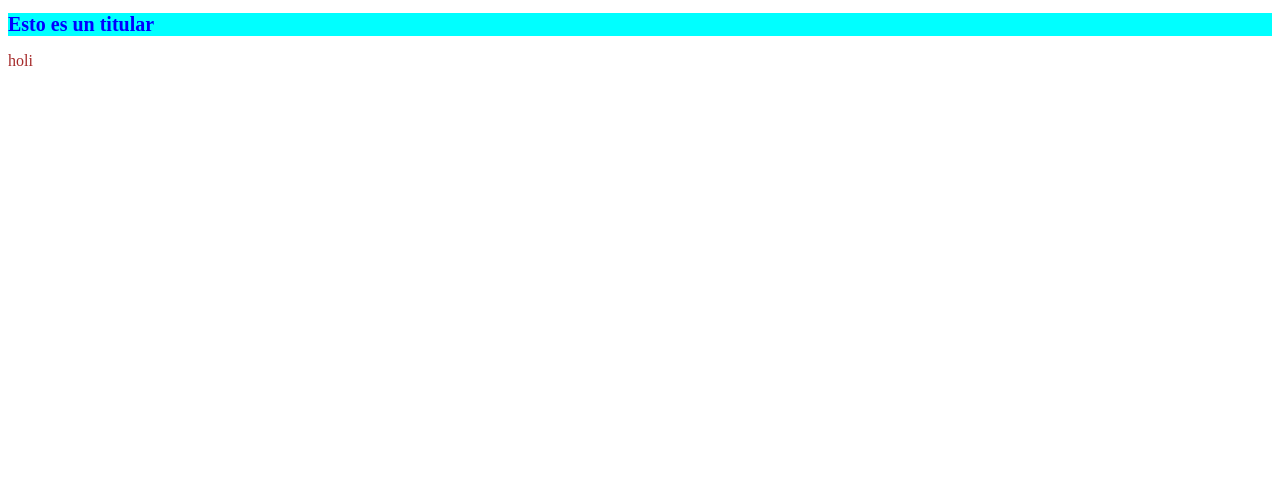
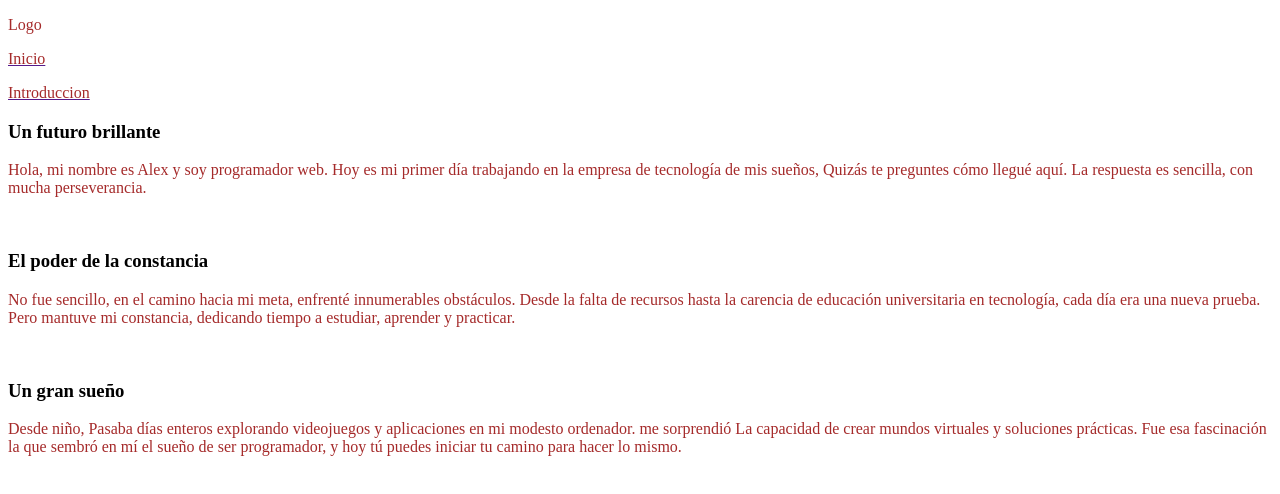
Before and after one commit to Leomilka97/CursoWebMHerrera, a plain HTML site: page CSS/index.html in a window 1280 px wide. Drawn offline with Linux system fonts and the light colour scheme.

Commit message:
actividad

```diff
--- a/CSS/index.html
+++ b/CSS/index.html
@@ -4,23 +4,70 @@
     <meta charset="UTF-8">
     <meta name="viewport" content="width=device-width, initial-scale=1.0">
     <title>Clase Introductoria</title>
-
-
-    <style>
-    h1 {
-        background-color: aqua;
-        font-size: 20px;
-    }
-
-</style>
 <link rel="stylesheet" href="./src/css/styles.css">
 </head>
 
+<body>
+    <!--  Barra de navegacion-->
+    <nav>
+        <!-- Contenido a la izquierda-->
+        <div>
 
-<body>
-      <!-- ccs-->
-       <h1 style="color: blue;">Esto es un titular</h1>
-    <!-- como esta forma no es funcional vamos con el css en bloque-->
-     <p>holi</p>
+                <p>Logo</p>
+
+
+        </div>
+        <!-- Contenido a la derecha-->
+        <div>
+            <a href="" class="enlace" id="Inicio">
+                <p>Inicio</p>
+            </a>
+            <a href="" class="enlace" id="Intro">
+                <p>Introduccion</p>
+            </a>
+        </div>
+    </nav>
+    <main>
+        <section>
+            <div>
+
+                <h3>Un futuro brillante</h3>
+                <p>
+
+                    Hola, mi nombre es Alex y soy programador web.
+                    Hoy es mi primer día trabajando en la empresa de tecnología de mis sueños,
+                    Quizás te preguntes cómo llegué aquí. La respuesta es sencilla, con mucha perseverancia.
+                </p>
+
+            </div>
+            <div>
+                <img src="" alt="">
+            </div>
+            <div>
+                <h3>El poder de la constancia</h3>
+                <p>
+                    No fue sencillo, en el camino hacia mi meta, enfrenté innumerables obstáculos.
+                    Desde la falta de recursos hasta la carencia de educación universitaria en tecnología,
+                    cada día era una nueva prueba. Pero mantuve mi constancia, dedicando tiempo a estudiar,
+                    aprender y practicar.
+                </p>
+            </div>
+            <div>
+                <img src="" alt="">
+            </div>
+            <div>
+                <h3>Un gran sueño</h3>
+                <p>
+                    Desde niño, Pasaba días enteros explorando videojuegos y aplicaciones en mi modesto
+                    ordenador. me sorprendió La capacidad de crear mundos virtuales y soluciones prácticas.
+                    Fue esa fascinación la que sembró en mí el sueño de ser programador, y hoy tú puedes iniciar tu
+                    camino para hacer lo mismo.
+                </p>
+            </div>
+            <div></div>
+        </section>
+
+    </main>
 </body>
+
 </html>
--- a/CSS/src/css/lexpin.css
+++ b/CSS/src/css/lexpin.css
@@ -1,4 +1,8 @@
-nav{
+* {
+    margin: 0;
+    padding: 0;
+  }
+nav {
     background-color: blue;
     color: white;
     font-size: 25px;
@@ -7,9 +11,32 @@ nav{
     justify-content:space-between ;
     /* Propiedad que maneja el eje secuandario y solo se puede utilizar si es flex*/
     align-items: center;
-    height: 300px;
+    padding: 20px 0 20px 0;
 }
 
-nav div{
-    display: flex;
+nav div {
+   display: flex;
+   gap: 20px;
 }
+
+nav div a:visited, nav div a:link {
+
+    color: white;
+    text-decoration: none;
+}
+
+.enlace:hover{
+
+    color: black;
+}
+
+/*#Inicio:hover, #Intro:hover{
+    /*font-weight: 200;*/
+   /* color:black;*/
+
+
+/* para eliminar este codigo con otra propiedad gab
+nav div a{
+    margin: 20px;
+}
+/*
```
Also changed, not shown: CSS/lexpin/index.html (+2 -2 lines), CSS/src/history1-EK2B9ui6.webp (added).
